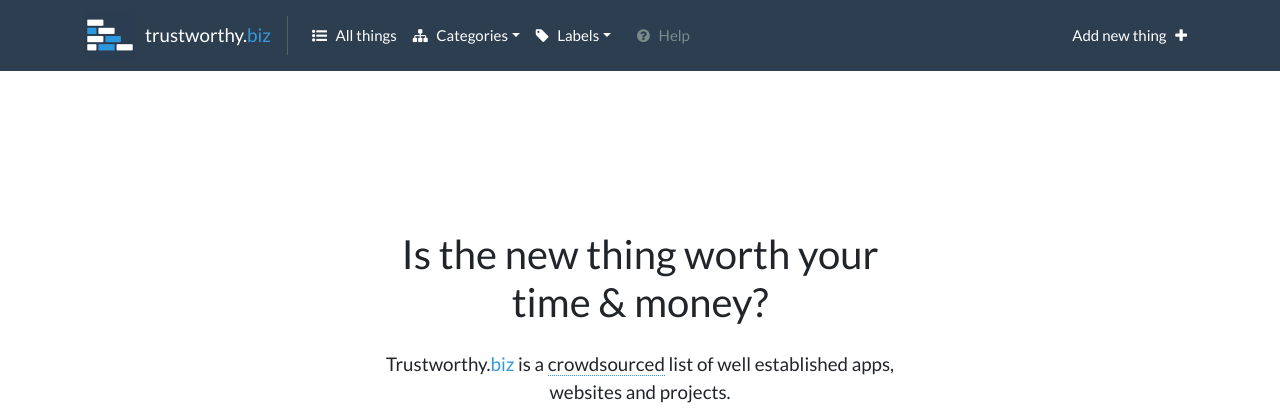
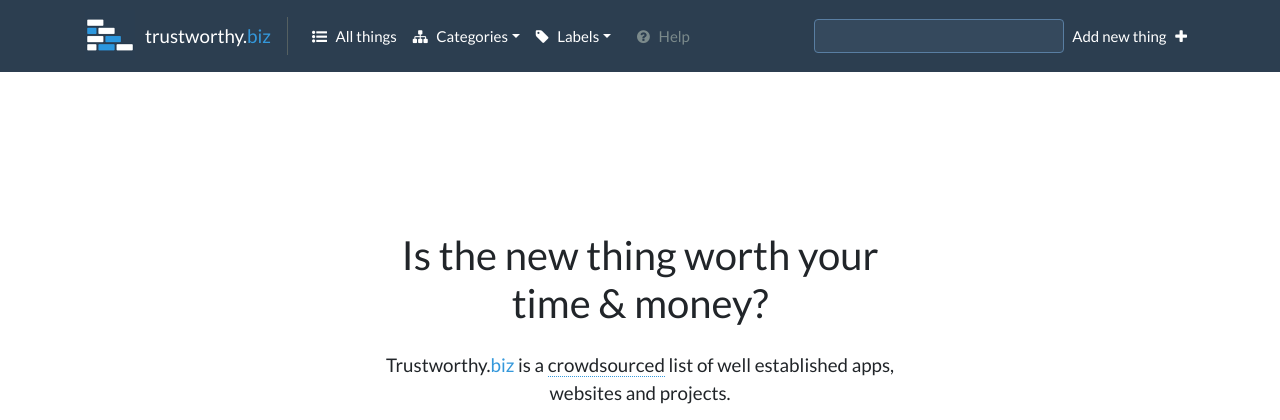
Before and after one commit to petrnagy/TrustworthyBiz, a PHP site: template views/index.twig in a window 1280 px wide. Shown: the top 420 px of the page. Run offline with PHP 8.4, Linux system fonts and the light colour scheme; the template is opened without the code that fills it, so the values that code supplies are empty; a stand-in replaces the project's code that opens the database connection; some libraries are stand-ins or nearby versions.

Commit message:
top search

```diff
--- a/views/index.twig
+++ b/views/index.twig
@@ -8,7 +8,7 @@
                 <p class="lead text-center">Trustworthy.<span class="color-info">biz</span> is a <span title="Everyone can contribute" data-toggle="tooltip">crowdsourced</span> list of well established apps, websites and projects.</p>
                 <p class="color-secondary text-center mobile-small">A lot of cool new startups pop up these days. Most of them die after few months. Check them out before you throw time, money and data at them.</p>
                 <form>
-                    <input autofocus class="form-control form-control-lg thing-autocomplete" type="text" placeholder="Search app, website or project 🔎">
+                    <input style="opacity: .33;" class="form-control form-control-lg thing-autocomplete" type="text" placeholder="Search app, website or project 🔎">
                     <div class="text-center"><small>Didn’t find your interest? <a href="/thing/new/">Create it</a> yourself and let people fill the data!</small></div>
                 </form>
             </div>
--- a/views/partial/_menu.twig
+++ b/views/partial/_menu.twig
@@ -37,6 +37,9 @@
                 <a class="nav-link" href="{{ helpers.make_url('page', 1) }}"><i class="fa fa-question-circle"></i>&nbsp;&nbsp;&nbsp;Help</a>
             </li>
         </ul>
+        <form class="form-inline">
+            <input class="form-control thing-autocomplete" type="text" style="opacity: .33;">
+        </form>
         <ul class="navbar-nav">
             <li class="nav-item">
                 <a class="nav-link" href="/thing/new/">Add new thing&nbsp;&nbsp;&nbsp;<i class="fa fa-plus"></i></a>
--- a/web/css/app.css
+++ b/web/css/app.css
@@ -111,6 +111,8 @@ pre.break { white-space: normal; word-break: break-all; }
 .fulltext-result { color: #7b8a8b; }
 .fulltext-result.active { color: #2C3E50; }
 .fulltext-result img { max-height: 40px; width: auto; height: auto; max-width: 50px; float: right; }
+#main-nav .fulltext-result img { max-height: 20px; max-width: 30px; }
+#main-nav .fulltext-result small { display: block; white-space: nowrap; overflow: hidden; text-overflow: ellipsis; }
 img.blend { mix-blend-mode: multiply; }
 .fulltext-result .grade { float: right; }
 .page.thing .right { border-left: 1px solid rgba(0,0,0,0.1); }
@@ -160,6 +162,10 @@ nav { z-index: 10; }
 .crowd-col:hover { white-space: nowrap; overflow: visible; }
 .row.crowdsourced-data { margin-left: 0; margin-right: 0; }
 .page.thing .thing-header p[itemprop="description"] { text-shadow: 0px 0px 5px rgba(255, 255, 255, 1); }
+#main-nav .selectize-control { position: relative; top: 3px; }
+#main-nav .selectize-input { width: 250px; }
+#main-nav input[type="text"], #main-nav .selectize-input { background-color: #35495d; border-color: #597ea2; color: white; }
+#main-nav input[type="text"]:focus {border-color: #ced4da; }
 
 /* ~ ~ ~ ~ ~ ~ ~ ~ ~ ~ ~ ~ ~ ~ ~ ~ ~ ~ ~ ~ ~ ~ ~ ~ ~ ~ ~ ~ ~ ~ ~ ~ ~ ~ ~ ~ ~ ~ */
 
@@ -167,7 +173,12 @@ nav { z-index: 10; }
     .pagination { margin-top: 50px; }
 }
 
+@media screen and (max-width: 1200px) {
+    #main-nav .selectize-input { width: 150px; }
+}
+
 @media screen and (max-width: 991px) {
+    #main-nav .selectize-input { width: 250px; }
     .dz-preview { margin-bottom: 100px; }
     .col-uploader { margin-bottom: 1.5rem; }
     #logoHelp { position: absolute; top: 65px; }
--- a/web/js/app.js
+++ b/web/js/app.js
@@ -264,7 +264,10 @@ function start() {
         }
     }).change(function () {
         window.location = $(this).val();
-    }).closest('form').find('.selectize-input input[type="text"]').focus();
+    });
+    setTimeout(function(){
+        $('#index').find('.selectize-input input[type="text"]').focus()
+    }, 100);
 
     $('[data-toggle="tooltip"]').tooltip();
 
```
